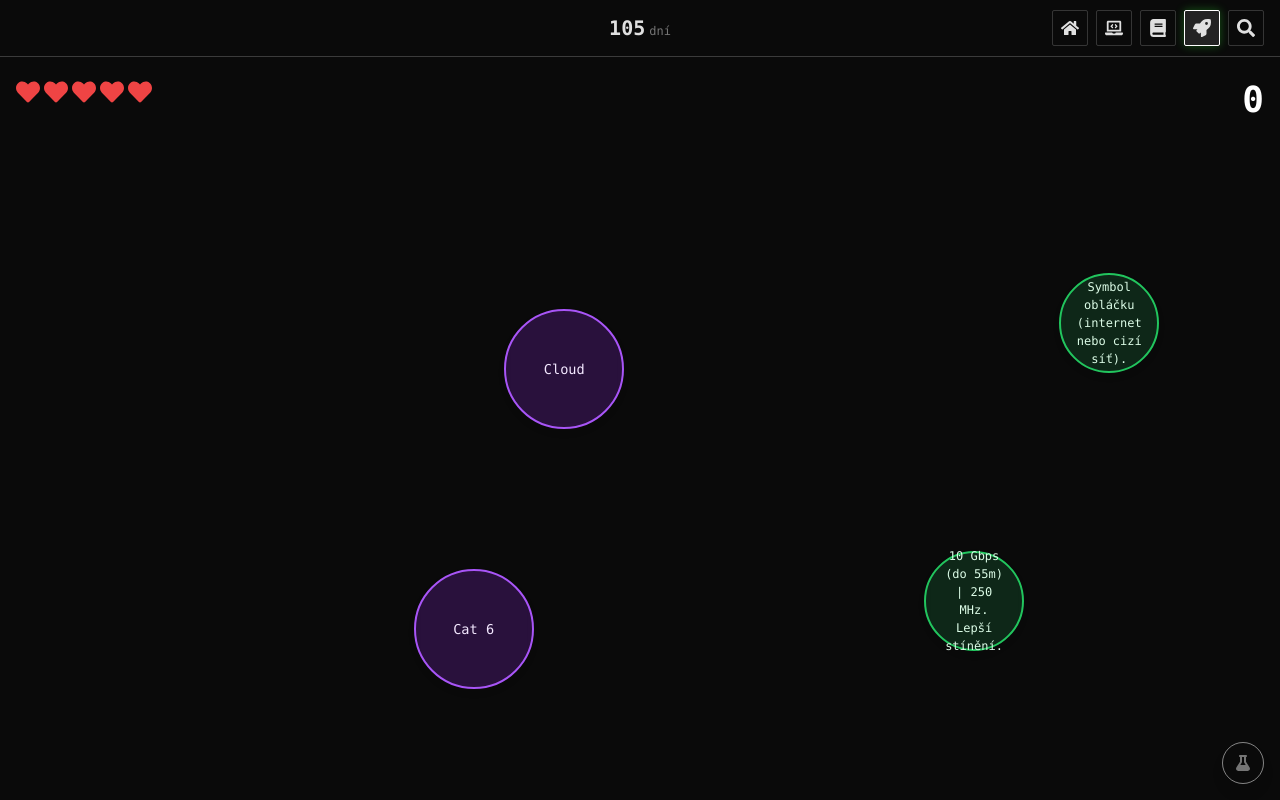
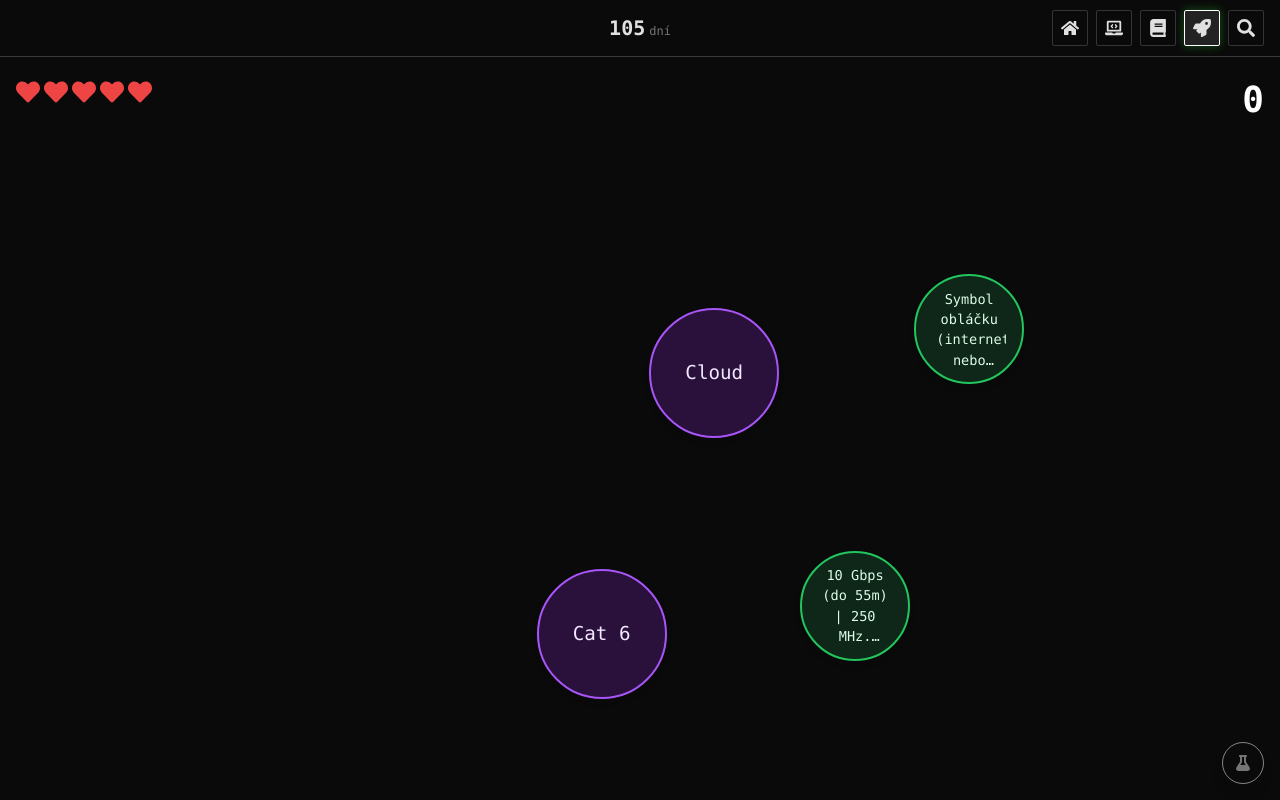
Before and after one commit to Lemioni/maturita-app, a React (Vite) app: page /dopamine in a window 1280 px wide. Both pictures are taken after a click on the button "PLAY". Built offline with nearby package versions, Linux system fonts and the light colour scheme.

Commit message:
Hra dobra

```diff
--- a/src/pages/DopaminePage.jsx
+++ b/src/pages/DopaminePage.jsx
@@ -21,11 +21,11 @@ const DopaminePage = () => {
 
     // Interaction State
     const dragRef = useRef(null); // { id: number, startX: number, startY: number }
-    const [hoveredTargetId, setHoveredTargetId] = useState(null); // ID of bubble currently hovered over by drag
+    const [connectingTargetId, setConnectingTargetId] = useState(null); // ID of magnet-locked bubble
 
     // Constants
     const REPULSION_FORCE = 0.5;
-    const DRAG_AREA_PADDING = 100;
+    const MAGNET_DISTANCE = 150; // Distance to trigger magnetic snap
 
     // Initialize Audio
     useEffect(() => {
@@ -80,9 +80,9 @@ const DopaminePage = () => {
                 osc.start(now);
                 osc.stop(now + 0.1);
                 break;
-            case 'hover':
+            case 'magnet': // Connection sound
                 osc.type = 'sine';
-                osc.frequency.setValueAtTime(400, now);
+                osc.frequency.setValueAtTime(800, now);
                 gain.gain.setValueAtTime(0.05, now);
                 gain.gain.linearRampToValueAtTime(0, now + 0.1);
                 osc.start(now);
@@ -145,11 +145,11 @@ const DopaminePage = () => {
             pairId: pairId,
             text: pair.q,
             type: 'question',
-            x: spawnX - 50,
+            x: spawnX - 60,
             y: spawnY,
             vx: (Math.random() - 0.5) * 1,
             vy: (Math.random() - 0.5) * 1,
-            radius: 60,
+            radius: 65,
             color: 'border-purple-500 bg-purple-900/40 text-purple-100',
         };
 
@@ -158,11 +158,11 @@ const DopaminePage = () => {
             pairId: pairId,
             text: pair.a,
             type: 'answer',
-            x: spawnX + 50,
+            x: spawnX + 60,
             y: spawnY,
             vx: (Math.random() - 0.5) * 1,
             vy: (Math.random() - 0.5) * 1,
-            radius: 50,
+            radius: 55,
             color: 'border-green-500 bg-green-900/40 text-green-100',
         };
 
@@ -181,24 +181,21 @@ const DopaminePage = () => {
                     const b1 = nextBubbles[i];
                     const b2 = nextBubbles[j];
 
-                    // Skip if one is being dragged - dragging overrides physics for that one
+                    // Skip physics for dragged bubble
                     if (dragRef.current && (dragRef.current.id === b1.id || dragRef.current.id === b2.id)) {
-                        // We still want the non-dragged one to be pushed away by the dragged one,
-                        // but the dragged one shouldn't move by physics.
-                        // However, let's keep it simple: if either is dragged, just push the non-dragged one.
+                        // continue; // Or implement simpler push-away
                     }
 
                     const dx = b2.x - b1.x;
                     const dy = b2.y - b1.y;
                     const dist = Math.sqrt(dx * dx + dy * dy);
-                    const minDist = b1.radius + b2.radius + 20; // +20 padding
+                    const minDist = b1.radius + b2.radius + 10;
 
                     if (dist < minDist && dist > 0) {
-                        const force = (minDist - dist) * REPULSION_FORCE; // Linear spring
+                        const force = (minDist - dist) * REPULSION_FORCE;
                         const fx = (dx / dist) * force;
                         const fy = (dy / dist) * force;
 
-                        // Apply forces (opposite directions)
                         if (!dragRef.current || dragRef.current.id !== b1.id) {
                             b1.vx -= fx * 0.1;
                             b1.vy -= fy * 0.1;
@@ -213,22 +210,20 @@ const DopaminePage = () => {
 
             // 2. Move & Wall Bounce
             return nextBubbles.map(b => {
-                if (dragRef.current && dragRef.current.id === b.id) return b; // Dragged object position is managed by pointer events
+                if (dragRef.current && dragRef.current.id === b.id) return b;
 
                 let { x, y, vx, vy, radius } = b;
 
-                // Friction/Damping
                 vx *= 0.98;
                 vy *= 0.98;
 
-                // Minimum movement noise to keep them alive
                 vx += (Math.random() - 0.5) * 0.05;
                 vy += (Math.random() - 0.5) * 0.05;
 
                 x += vx;
                 y += vy;
 
-                // Wall Constraints
+                // Margins
                 if (x <= radius) { x = radius; vx = Math.abs(vx) * 0.5; }
                 if (x >= window.innerWidth - radius) { x = window.innerWidth - radius; vx = -Math.abs(vx) * 0.5; }
                 if (y <= 80 + radius) { y = 80 + radius; vy = Math.abs(vy) * 0.5; }
@@ -258,15 +253,8 @@ const DopaminePage = () => {
         const scheduleNextSpawn = () => {
             if (gameState !== 'playing') return;
 
-            // "Čím míň, tím rychleji" formula
-            // Base delay 500ms + 500ms per bubble pair on screen
-            // 0 bubbles = 500ms delay
-            // 10 bubbles = 5500ms delay
-            // Cap at some reasonable max so it doesn't stop completely
             const currentBubbleCount = bubbles.length;
             const delay = 500 + (currentBubbleCount * 400);
-
-            // Hard cap max bubbles based on level
             const maxBubbles = 10 + (level * 2);
 
             if (currentBubbleCount < maxBubbles) {
@@ -275,7 +263,6 @@ const DopaminePage = () => {
                     scheduleNextSpawn();
                 }, delay);
             } else {
-                // If full, check again in a second
                 timeoutId = setTimeout(scheduleNextSpawn, 1000);
             }
         };
@@ -295,14 +282,14 @@ const DopaminePage = () => {
         setLives(5);
         setCombo(0);
         setLevel(1);
-        spawnBubble(); // Immediate first spawn
+        spawnBubble();
         if (audioCtxRef.current?.state === 'suspended') audioCtxRef.current.resume();
         requestRef.current = requestAnimationFrame(updatePhysics);
     };
 
     useEffect(() => {
         return () => cancelAnimationFrame(requestRef.current);
-    }, []); // Only on unmount
+    }, []);
 
     // --- INTERACTIONS ---
     const handlePointerDown = (e, bubbleId) => {
@@ -313,7 +300,6 @@ const DopaminePage = () => {
                 startX: e.clientX - bubble.x,
                 startY: e.clientY - bubble.y
             };
-            // Bring to front logic could go here (reorder array)
         }
     };
 
@@ -321,8 +307,6 @@ const DopaminePage = () => {
         if (!dragRef.current) return;
 
         const { id, startX, startY } = dragRef.current;
-
-        // Update position of dragged bubble immediately for responsiveness
         const draggedBubble = bubbles.find(b => b.id === id);
         if (!draggedBubble) return;
 
@@ -333,25 +317,32 @@ const DopaminePage = () => {
             b.id === id ? { ...b, x: newX, y: newY, vx: 0, vy: 0 } : b
         ));
 
-        // Check for hover overlap
+        // Magnetic Detection
         const center1 = { x: newX + draggedBubble.radius, y: newY + draggedBubble.radius };
         let foundTarget = null;
+        let minDistanceFound = Infinity;
 
         for (const b of bubbles) {
             if (b.id === id) continue;
+
+            // Allow connecting only different types (Q to A)
+            if (b.type === draggedBubble.type) continue;
+
             const center2 = { x: b.x + b.radius, y: b.y + b.radius };
             const dist = Math.hypot(center1.x - center2.x, center1.y - center2.y);
-            const mergeThreshold = draggedBubble.radius + b.radius - 20; // Overlap by 20px
 
-            if (dist < mergeThreshold) {
-                foundTarget = b.id;
-                break; // Only one target at a time
+            // Check within magnet range
+            if (dist < MAGNET_DISTANCE + b.radius) {
+                if (dist < minDistanceFound) {
+                    minDistanceFound = dist;
+                    foundTarget = b.id;
+                }
             }
         }
 
-        if (foundTarget !== hoveredTargetId) {
-            setHoveredTargetId(foundTarget);
-            if (foundTarget) playSfx('hover');
+        if (foundTarget !== connectingTargetId) {
+            setConnectingTargetId(foundTarget);
+            if (foundTarget) playSfx('magnet');
         }
     };
 
@@ -360,21 +351,20 @@ const DopaminePage = () => {
             const draggedId = dragRef.current.id;
             dragRef.current = null;
 
-            // Attempt Merge
-            if (hoveredTargetId) {
+            // Attempt Merge if Magnet Locked
+            if (connectingTargetId) {
                 const b1 = bubbles.find(b => b.id === draggedId);
-                const b2 = bubbles.find(b => b.id === hoveredTargetId);
+                const b2 = bubbles.find(b => b.id === connectingTargetId);
 
                 if (b1 && b2) {
-                    if (b1.pairId === b2.pairId && b1.type !== b2.type) {
+                    if (b1.pairId === b2.pairId) {
                         handleMatch(b1, b2);
                     } else {
                         handleMismatch(b1, b2);
                     }
                 }
             }
-
-            setHoveredTargetId(null);
+            setConnectingTargetId(null);
         }
     };
 
@@ -405,14 +395,16 @@ const DopaminePage = () => {
         setCombo(0);
         playSfx('error');
 
-        // Repulse them strongly
+        // Strong Repulsion Kick
         const dx = b2.x - b1.x;
         const dy = b2.y - b1.y;
         const angle = Math.atan2(dy, dx);
-        const kick = 15;
+        const kick = 20;
 
         setBubbles(prev => prev.map(b => {
+            // Push dragged one back
             if (b.id === b1.id) return { ...b, vx: -Math.cos(angle) * kick, vy: -Math.sin(angle) * kick };
+            // Push target one away
             if (b.id === b2.id) return { ...b, vx: Math.cos(angle) * kick, vy: Math.sin(angle) * kick };
             return b;
         }));
@@ -420,14 +412,22 @@ const DopaminePage = () => {
         createExplosion(b1.x + b1.radius, b1.y + b1.radius, '#ef4444');
     };
 
+    // Helper for Font Scaling
+    const getFontSize = (text) => {
+        if (text.length < 10) return '1.2rem';
+        if (text.length < 30) return '1rem';
+        if (text.length < 60) return '0.85rem';
+        return '0.75rem';
+    };
+
     if (gameState === 'menu') {
         return (
             <div className="min-h-screen flex flex-col items-center justify-center bg-terminal-bg text-terminal-text relative overflow-hidden">
-                {/* Background ambient particles could go here */}
                 <div className="z-10 text-center max-w-lg p-8 terminal-card border-purple-500/50 shadow-[0_0_50px_rgba(168,85,247,0.2)]">
                     <FaRocket className="text-6xl text-purple-400 mx-auto mb-6 animate-pulse" />
                     <h1 className="text-5xl font-bold bg-clip-text text-transparent bg-gradient-to-r from-purple-400 to-pink-400 mb-2">NEON LINK</h1>
-                    <p className="text-xl text-terminal-text/60 mb-2">Spojuj bubliny. Přežij.</p>
+                    <p className="text-xl text-terminal-text/60 mb-2">Magneticky spojuj bubliny.</p>
+                    <p className="text-sm text-terminal-text/40 mb-8">Přetáhni bublinu k její dvojici. Nemusíš se trefit přesně, magnet to zařídí.</p>
 
                     <button onClick={startGame} className="w-full py-4 text-xl font-bold bg-purple-600 hover:bg-purple-500 text-white rounded shadow-lg shadow-purple-500/30 mt-8">
                         PLAY
@@ -455,12 +455,25 @@ const DopaminePage = () => {
         );
     }
 
+    // Prepare Connection Beam coords
+    let beamCoords = null;
+    if (dragRef.current && connectingTargetId) {
+        const b1 = bubbles.find(b => b.id === dragRef.current.id);
+        const b2 = bubbles.find(b => b.id === connectingTargetId);
+        if (b1 && b2) {
+            beamCoords = {
+                x1: b1.x + b1.radius, y1: b1.y + b1.radius,
+                x2: b2.x + b2.radius, y2: b2.y + b2.radius
+            };
+        }
+    }
+
     return (
         <div
             className="fixed inset-0 bg-terminal-bg overflow-hidden touch-none"
             onPointerMove={handlePointerMove}
             onPointerUp={handlePointerUp}
-            onPointerLeave={handlePointerUp} // Safety drop
+            onPointerLeave={handlePointerUp}
         >
             {/* HUD */}
             <div className="absolute top-20 left-4 right-4 flex justify-between items-start pointer-events-none select-none z-50">
@@ -471,9 +484,20 @@ const DopaminePage = () => {
                 </div>
                 <div className="flex flex-col items-end">
                     <div className="text-4xl font-bold text-white font-mono">{score}</div>
-                    {combo > 1 && <div className="text-yellow-400 font-bold text-xl animate-bounce">{combo}x COMBO</div>}
                 </div>
             </div>
+
+            {/* Neon Beam Layer (SVG) */}
+            <svg className="absolute inset-0 w-full h-full pointer-events-none z-30">
+                {beamCoords && (
+                    <line
+                        x1={beamCoords.x1} y1={beamCoords.y1}
+                        x2={beamCoords.x2} y2={beamCoords.y2}
+                        stroke="#facc15" strokeWidth="4" strokeDasharray="10,5"
+                        className="animate-pulse"
+                    />
+                )}
+            </svg>
 
             {/* Particles */}
             {particles.map(p => (
@@ -491,24 +515,26 @@ const DopaminePage = () => {
 
             {/* Bubbles */}
             {bubbles.map(bubble => {
-                const isHovered = hoveredTargetId === bubble.id;
+                const isConnecting = connectingTargetId === bubble.id;
                 const isDragging = dragRef.current?.id === bubble.id;
 
                 return (
                     <div
                         key={bubble.id}
                         onPointerDown={(e) => handlePointerDown(e, bubble.id)}
-                        className={`absolute rounded-full flex items-center justify-center text-center p-4 cursor-grab active:cursor-grabbing select-none transition-transform shadow-lg backdrop-blur-sm border-2 ${bubble.color} ${isHovered ? 'ring-4 ring-yellow-400 scale-105 z-40' : ''}`}
+                        className={`absolute rounded-full flex items-center justify-center text-center p-4 cursor-grab active:cursor-grabbing select-none transition-transform shadow-lg backdrop-blur-sm border-2 ${bubble.color} ${isConnecting ? 'ring-4 ring-yellow-400 scale-105 shadow-[0_0_30px_#facc15]' : ''}`}
                         style={{
                             left: bubble.x, top: bubble.y,
                             width: bubble.radius * 2, height: bubble.radius * 2,
-                            fontSize: bubble.type === 'question' ? '0.85rem' : '0.75rem',
+                            fontSize: getFontSize(bubble.text),
                             zIndex: isDragging ? 100 : 10,
                             transform: isDragging ? 'scale(1.1)' : 'scale(1)',
-                            boxShadow: isHovered ? '0 0 30px #facc15' : '0 4px 6px rgba(0,0,0,0.1)'
+                            boxShadow: isConnecting ? '0 0 30px #facc15' : '0 4px 6px rgba(0,0,0,0.1)'
                         }}
                     >
-                        {bubble.text}
+                        <div className="line-clamp-4 overflow-hidden text-ellipsis px-1">
+                            {bubble.text}
+                        </div>
                     </div>
                 );
             })}
```
Also changed, not shown: 1 other file (tests, documents, lock files or other folders).
